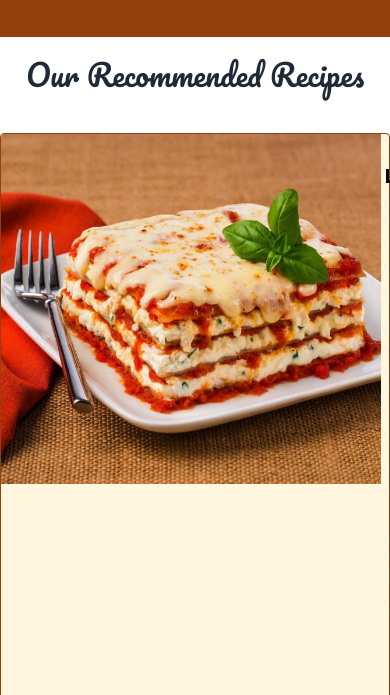
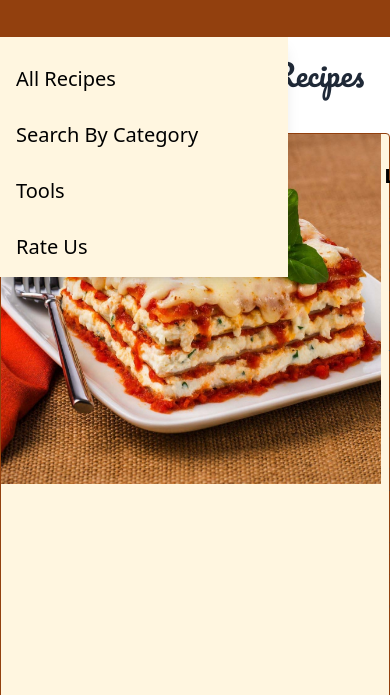
Before and after one commit to Drorh473/recipeProject, a website built with Vite: page recipeProject-main/HW1/dr.cook/index.html in a window 390 px wide. Both pictures are taken after a click on the button 40 px from the left and 69 px from the top of the page. Shown: the part 101-796 px from the top of the page. Built offline with nearby package versions, Linux system fonts and the light colour scheme.

Commit message:
added hamburger side bar

```diff
--- /dev/null
+++ b/recipeProject-main/HW1/dr.cook/hamburgerBar.js
@@ -0,0 +1,29 @@
+// use HTML to show the side bar after pressing on the hamburger
+export const showSideMenu = () => `
+    <div class="p-4 space-y-4">
+        <div class="row"><button class="dark:text-white text-black text-xl pt-3">All Recipes</button></div>
+        <div class="row"><button class="dark:text-white text-black text-xl pt-3">Search By Category</button></div>
+        <div class="row"><button class="dark:text-white text-black text-xl pt-3">Tools</button></div>
+        <div class="row"><button class="dark:text-white text-black text-xl pt-3">Rate Us</button></div>
+    </div>
+`;
+
+// open the side menu by removing hidden mode
+function toggleSideMenu() {
+    const sideMenu = document.getElementById('side-menu');
+    if (sideMenu) {
+        const isHidden = sideMenu.classList.contains('hidden');
+        if (isHidden) {
+            sideMenu.classList.remove('hidden');
+            sideMenu.classList.add('translate-x-0');
+            sideMenu.innerHTML = showSideMenu();
+        } else {
+            sideMenu.classList.add('hidden');
+            sideMenu.classList.remove('translate-x-0');
+            sideMenu.innerHTML = '';
+        }
+    }
+}
+
+// Expose the function globally to be used in the HTML
+window.toggleSideMenu = toggleSideMenu;
--- a/recipeProject-main/HW1/dr.cook/index.html
+++ b/recipeProject-main/HW1/dr.cook/index.html
@@ -26,13 +26,16 @@
     </style>
     <script src="switch-mode.js" type="module"></script>
     <script src="recommended-recipes.js" type="module"></script>
+    <script src="hamburgerBar.js" type="module"></script>
   </head>
   <body>
     <header class="dark:bg-slate-400 py-10 bg-amber-800">
       <div class="container mx-auto px-4">
         <div class="flex items-center justify-between">
           <div class="flex items-center space-x-2">
-            <button class="p-2 rounded-md text-white focus:outline-none focus:ring-2 focus:ring-offset-2 focus:ring-amber-800">
+            <button
+              onclick="toggleSideMenu()"
+              class="p-2 rounded-md text-white focus:outline-none focus:ring-2 focus:ring-offset-2 focus:ring-amber-800" >
               <svg xmlns="http://www.w3.org/2000/svg" class=" dark:text-gray-900 h-8 w-8" fill="none" viewBox="0 0 24 24" stroke="currentColor">
                 <path stroke-linecap="round" stroke-linejoin="round" stroke-width="2" d="M4 6h16M4 12h16m-16 6h16" />
               </svg>
@@ -64,6 +67,9 @@
         </div>
       </div>
     </header>
+    <div id="side-menu"
+         class="dark:bg-slate-400 hidden absolute left-0 top-100% w-72 h-60 bg-[#FFF6E0] text-white shadow-lg transform -translate-x-full transition-transform duration-300 z-50 overflow-y-auto">
+    </div>
     <div class="dark:bg-gray-900 h-25 w-full">
       <h1 class="dark:text-white text-center text-3xl font-pacifico text-gray-800 pt-5">
         Our Recommended Recipes
@@ -100,6 +106,6 @@
           container2
       );
     </script>
-    <script src="/auth-ui.js"></script>
+    <!-- <script src="/auth-ui.js"></script> -->
   </body>
 </html>
```
